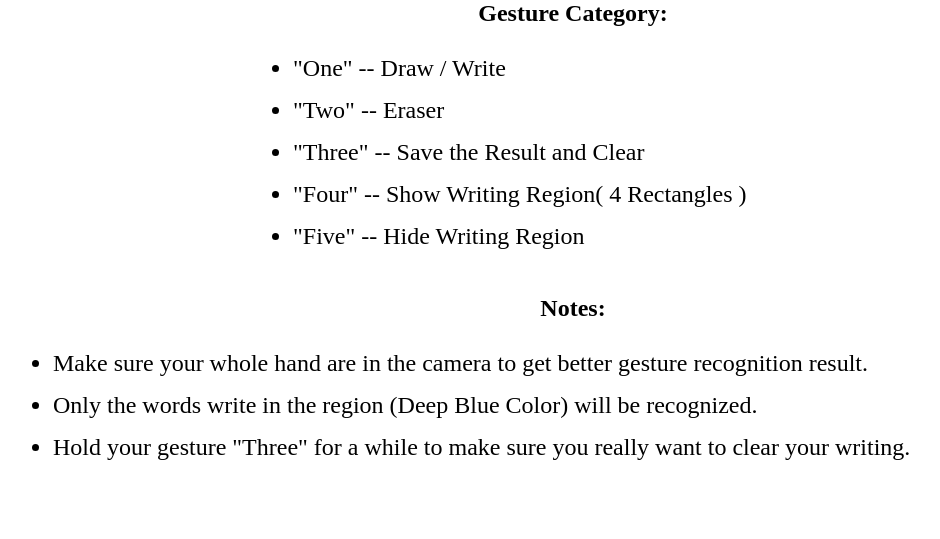
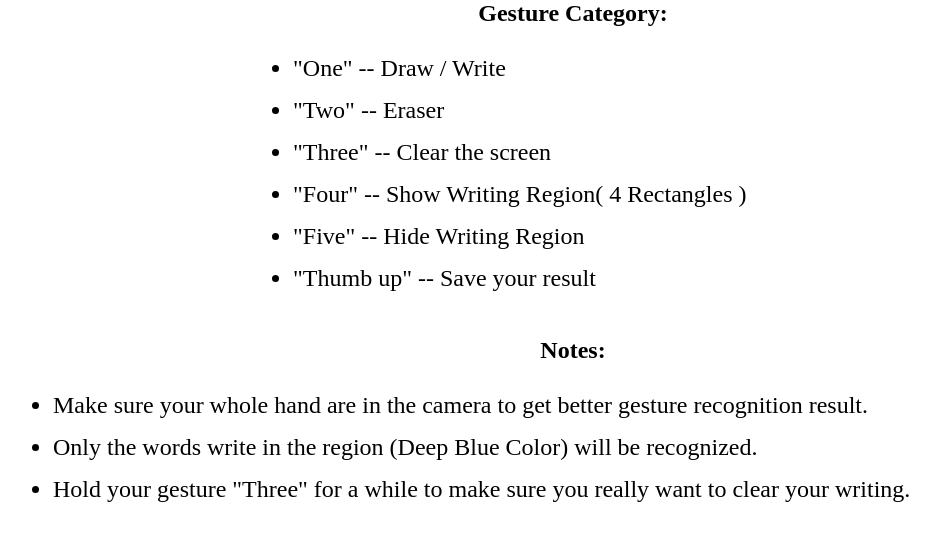
Before and after one commit to zhuozuoy/ITSS_Finger_Pen, a Flask app: page / in a window 1280 px wide. Shown: the part 386-925 px from the top of the page, without its empty margins (67-1007 px from the left). Before the commit the page ends 846 px from the top, so only its background shows below. Run offline with Flask 2, Linux system fonts and the light colour scheme.

Commit message:
Update cur_camer.html

```diff
--- a/templates/cur_camer.html
+++ b/templates/cur_camer.html
@@ -17,9 +17,10 @@
         <ul title="One">
             <li>"One"   -- Draw / Write</li>
             <li>"Two"   -- Eraser</li>
-            <li>"Three" -- Save the Result and Clear </li>
+            <li>"Three" -- Clear the screen </li>
             <li>"Four"  -- Show Writing Region( 4 Rectangles ) </li>
             <li>"Five"  -- Hide Writing Region </li>
+            <li>"Thumb up" -- Save your result</li>
         </ul>
         <br>
         <h2><b>Notes: </b></h2>
```
